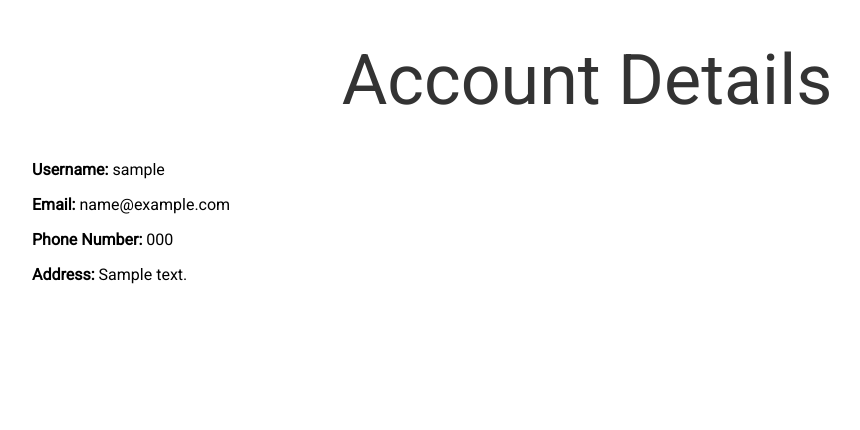
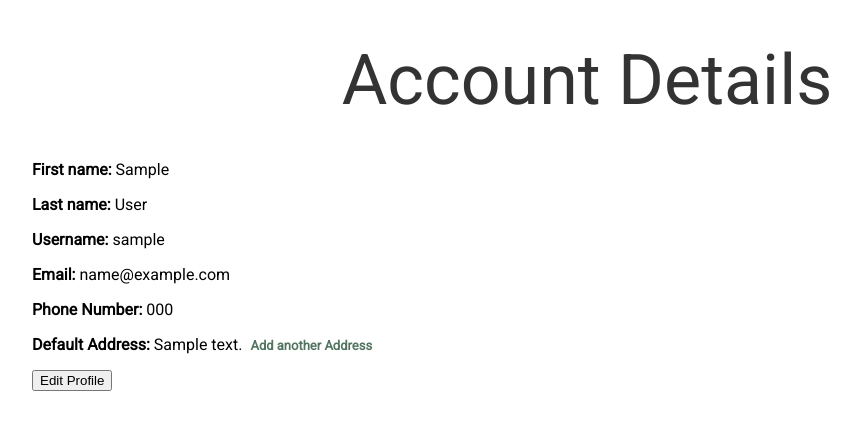
Before and after one commit to AuroraaSan/GroceryGo, a Django app: page /account/account/ in a window 1280 px wide. Shown: the part 171-601 px from the top of the page, without its empty margins (68-928 px from the left). Run offline with Django 4.2, Linux system fonts and the light colour scheme; a user stored in the database is signed in; tables that the repository leaves empty hold one stand-in row (values such as "Sample post").

Commit message:
update profile view - option to add more than one address - choose between  addresses when checkout - solve redirections errors

```diff
--- a/account/urls.py
+++ b/account/urls.py
@@ -33,5 +33,7 @@ urlpatterns = [
     path('', include('django.contrib.auth.urls')),
     path('register/', views.register, name='register'),
     path('account/', views.account_view, name='account'),
+    path('profile/update/', views.update_profile, name='profile_update'),
+    path('address/add/', views.add_address, name='add_address'),
 
 ]
--- a/account/views.py
+++ b/account/views.py
@@ -1,7 +1,7 @@
 from django.http import HttpResponse
-from django.shortcuts import render
+from django.shortcuts import render, redirect
 from django.contrib.auth import authenticate, login
-from .forms import LoginForm, UserRegistrationForm, UserEditForm, ProfileEditForm
+from .forms import LoginForm, UserRegistrationForm, UserEditForm, ProfileEditForm, ProfileUpdateForm, AddressForm
 from django.contrib.auth.decorators import login_required
 from .models import Profile
 
@@ -68,3 +68,32 @@ def account_view(request):
     }
 
     return render(request, 'account/account_details.html', context)
+
+@login_required
+def update_profile(request):
+    user = request.user
+    profile = user.profile
+
+    if request.method == 'POST':
+        profile_form = ProfileUpdateForm(request.POST, instance=profile, user=user)
+        if profile_form.is_valid():
+            profile_form.save()
+            return redirect('account')
+    else:
+        profile_form = ProfileUpdateForm(instance=profile, user=user)
+
+    return render(request, 'account/profile_update.html', {'profile_form': profile_form})
+
+@login_required
+def add_address(request):
+    if request.method == 'POST':
+        address_form = AddressForm(request.POST)
+        if address_form.is_valid():
+            new_address = address_form.save(commit=False)
+            new_address.profile = request.user.profile
+            new_address.save()
+            return redirect('account')
+    else:
+        address_form = AddressForm()
+
+    return render(request, 'account/add_address.html', {'address_form': address_form})
--- a/orders/views.py
+++ b/orders/views.py
@@ -13,7 +13,7 @@ from account.models import Profile
 
 def order_create(request):
     cart = CartWrapper(request.user)
-
+    form = OrderCreateForm(user=request.user)
     # Check if the cart is empty
     if not cart:
         # Redirect the user to the cart view or display an error message
@@ -27,7 +27,7 @@ def order_create(request):
 
 
     if request.method == "POST":
-        form = OrderCreateForm(request.POST)
+        form = OrderCreateForm(request.user, request.POST)
         if form.is_valid():
             order = form.save()
             order.first_name = user_first_name
@@ -46,7 +46,7 @@ def order_create(request):
 
             return redirect("orders:order_created", order_id=order.id)
     else:
-        form = OrderCreateForm(initial={'address': user_address, 'first_name': user_first_name, 'last_name': user_last_name, 'email': user_email})
+        form = OrderCreateForm(initial={'user_address': user_address, 'first_name': user_first_name, 'last_name': user_last_name, 'email': user_email, 'address': user_address}, user=request.user)
 
     return render(request, "orders/order/create.html", {"cart": cart, "form": form})
 
--- a/templates/account/account_details.html
+++ b/templates/account/account_details.html
@@ -9,10 +9,20 @@ Account Details
 <div class="account-details">
     <h1>Account Details</h1>
     <div>
+        <p><strong>First name:</strong> {{ user.first_name }}</p>
+        <p><strong>Last name:</strong> {{ user.last_name }}</p>
         <p><strong>Username:</strong> {{ user.username }}</p>
         <p><strong>Email:</strong> {{ user.email }}</p>
         <p><strong>Phone Number:</strong> {{ phone_number }}</p>
-        <p><strong>Address:</strong> {{ address }}</p>
+        <p>
+                <strong>Default Address:</strong> {{ address }}
+                <!-- Hyperlink to Add Address Page -->
+                <a href="{% url 'add_address' %}" style="margin-left: 4px; font-weight: bold; font-size: small;">Add another Address</a>
+            </p>
+        <a href="{% url 'profile_update' %}">
+            <button>Edit Profile</button>
+        </a>
+
     </div>
 </div>
 {% endblock %}
```
Also changed, not shown: account/forms.py (+51 -1 lines), orders/forms.py (+19 -2 lines), templates/account/add_address.html (added, +18 -0 lines), templates/account/profile_update.html (added, +45 -0 lines).
